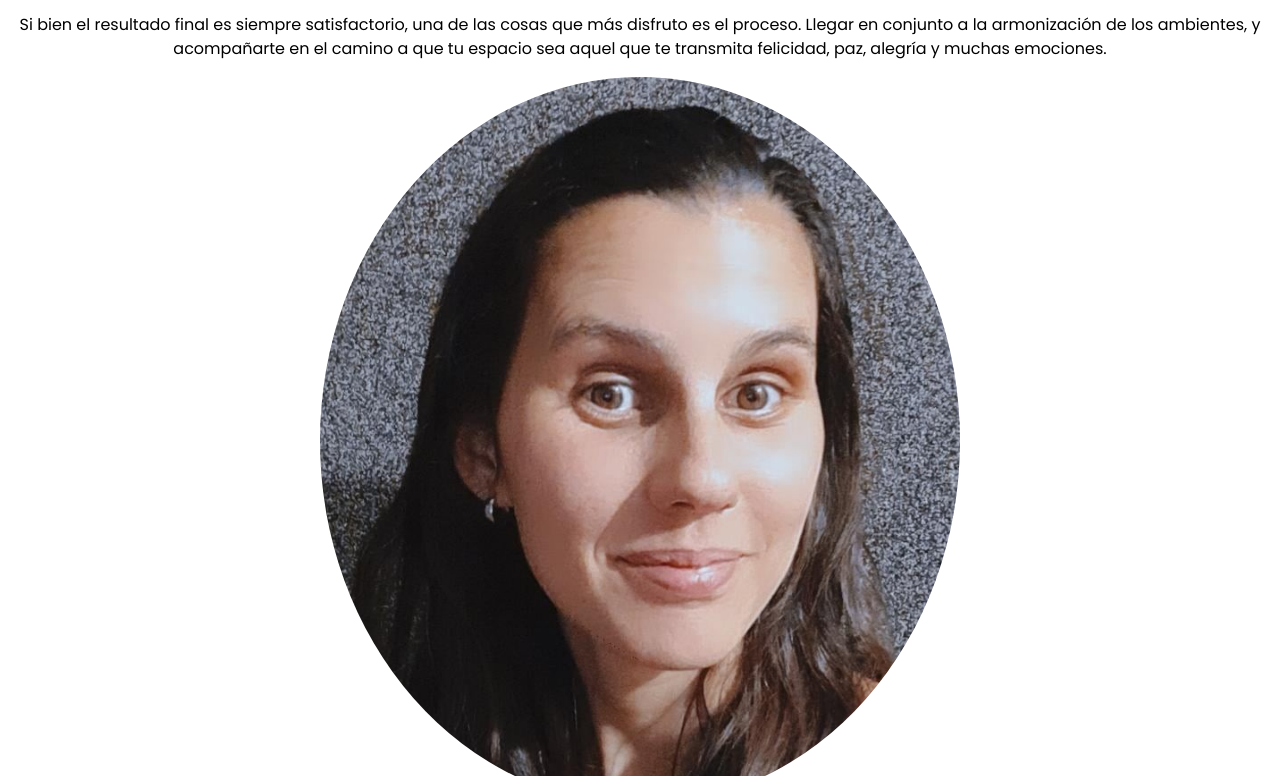
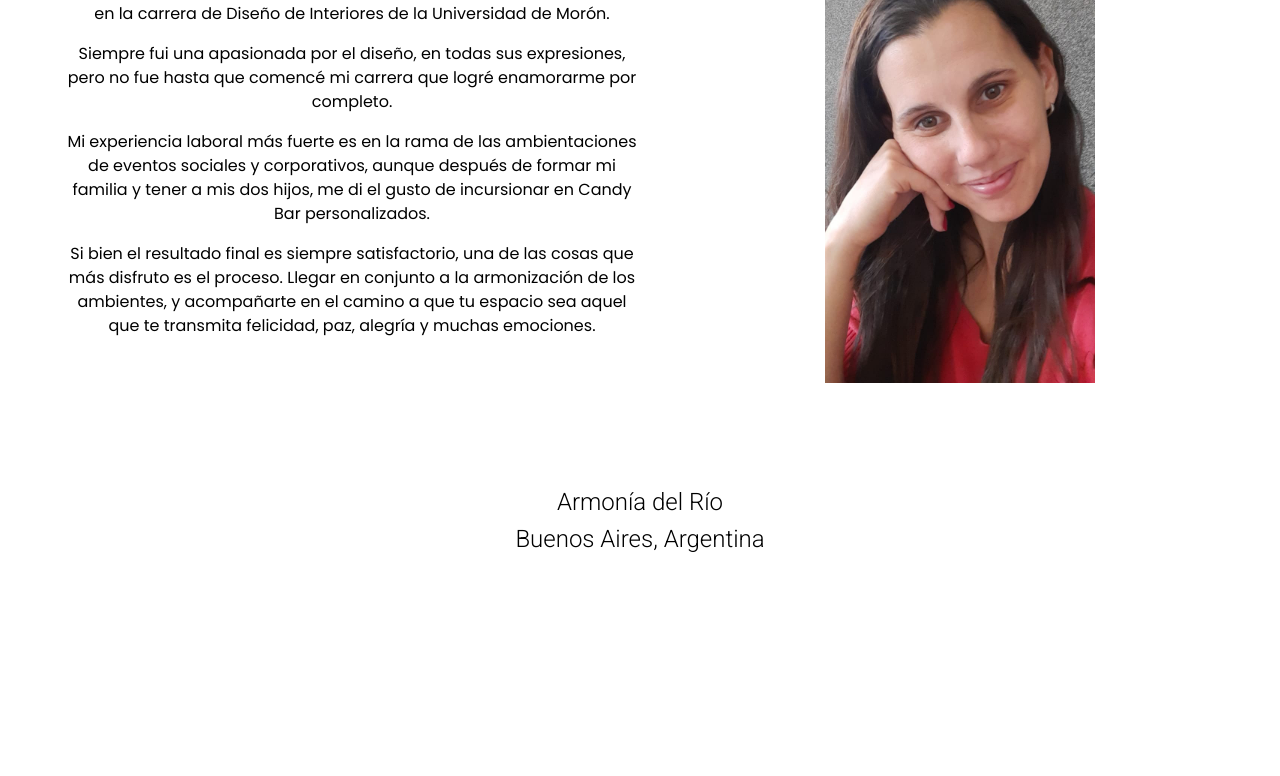
Before and after one commit to micuherrera/coderhouse-final, a website: page Sobre-mi.html in a window 1280 px wide. Shown: the part 247-1023 px from the top of the page. After the commit the page ends 819 px from the top, so only its background shows below. Drawn offline with nearby package versions, Linux system fonts and the light colour scheme.

Commit message:
cambios estructurales

```diff
--- a/Sobre-mi.html
+++ b/Sobre-mi.html
@@ -43,6 +43,7 @@
   </nav>
 
   <section class="aboutMe">
+    <div class="section section-left">
       <h1 class="title"> Daniela del Rio </h1>
 
       <p class="paragraph">Hola! Soy Dani, Técnica en Equipamiento Interior, y próxima a recibirme en la carrera de
@@ -61,8 +62,13 @@
         conjunto a la armonización de los ambientes, y
         acompañarte en el camino a que tu espacio sea aquel que te transmita felicidad, paz, alegría y muchas emociones.
       </p>
+    </div>
+    <div class="section section-right">
+      <div class="img-container">
+        <img class="vertical-img" src="./images/daniela.jpeg" alt="daniela" />
+      </div>
+    </div>
 
-    <img class="rounded-image" src="./images/daniela-face.jpeg" alt="daniela" />
 
   </section>
 
--- a/css/style.css
+++ b/css/style.css
@@ -69,17 +69,6 @@ nav {
     height: auto;
 }
 
-.aboutMe {
-    display: flex;
-    flex-direction: column;
-    justify-content: flex-start;
-    align-items: center;
-}
-
-.aboutMe {
-    min-height: 80vh;
-}
-
 .social {
     width: 100%;
     min-height: 80px;
@@ -115,6 +104,10 @@ nav {
     align-items: center;
 }
 
+.aboutMe .section-left {
+    padding-left: 5%;
+}
+
 .section-right {
     display: flex;
     flex-direction: column;
@@ -125,12 +118,19 @@ nav {
 .section-right .img-container {
     width: 100%;
     height: 100%;
+    display: flex;
 }
 
 
 .section-right .img-container img {
     width: 100%;
     height: auto;
+}
+
+.section-right .img-container .vertical-img {
+    width: auto;
+    height: 75%;
+    margin: auto;
 }
 
 .box {
--- a/scss/styles2.scss
+++ b/scss/styles2.scss
@@ -26,7 +26,7 @@
 
 .aboutMe {
     @include center-content();
-    flex-direction: column;
+    flex-direction: row∫;
     justify-content: flex-start;
     min-height: 80vh;
 }
```
Also changed, not shown: Cursos.html (+10 -5 lines), css/style2.css, images/balcongreenery.jpg (deleted), images/baño-pinterest.jpg (deleted), images/daniela.jpeg (added), images/daniela.jpg (deleted), images/fondomarmol.jpg (deleted), 7 other files. Lines whose indentation alone changed are shown as unchanged.
